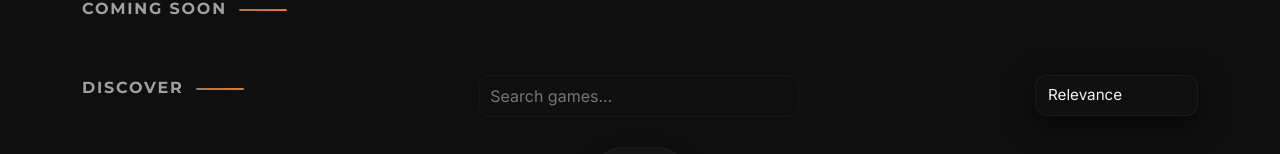
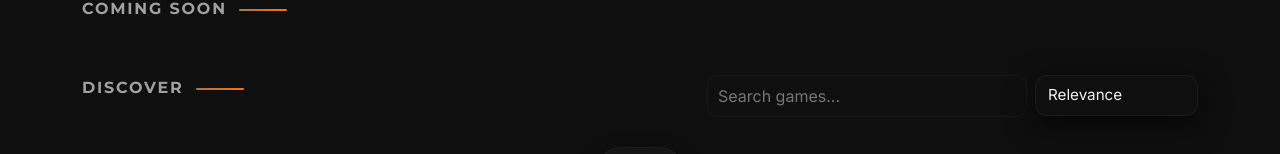
Before and after one commit to DngDavide02/Virtuo, a React (Vite) app in the folder FrontEnd/: page / in a window 1280 px wide. Shown: the part 895-1049 px from the top of the page. Built offline with nearby package versions, Linux system fonts and the light colour scheme; no server answers.

Commit message:
discover fix

```diff
--- a/FrontEnd/src/pages/Home.jsx
+++ b/FrontEnd/src/pages/Home.jsx
@@ -168,9 +168,18 @@ function Home() {
       </section>
 
       <section className="games-section all-games fade-in">
-        <div style={{ display: "flex", justifyContent: "space-between", alignItems: "center", marginBottom: 12 }}>
+        <div style={{ display: "flex", justifyContent: "space-between", alignItems: "center", marginBottom: 12, flexWrap: "wrap", gap: 8 }}>
           <h3 className="section-title">Discover</h3>
-          <input type="search" placeholder="Search games..." value={query} onChange={(e) => setQuery(e.target.value)} className="search-input" />
+
+          <div style={{ display: "flex", gap: 8, alignItems: "center" }}>
+            <input
+              type="search"
+              placeholder="Search games..."
+              value={query}
+              onChange={(e) => setQuery(e.target.value)}
+              className="search-input"
+              style={{ flex: 1, minWidth: 150 }}
+            />
             <select value={sortBy} onChange={(e) => setSortBy(e.target.value)} className="all-games-dropdown">
               <option value="relevance">Relevance</option>
               <option value="name-asc">Name A–Z</option>
@@ -179,6 +188,7 @@ function Home() {
               <option value="released-desc">Newest</option>
               <option value="released-asc">Oldest</option>
             </select>
+          </div>
         </div>
 
         <div className="all-games-grid">{paginated.map(renderGameCard)}</div>
```
Lines whose indentation alone changed are shown as unchanged.
